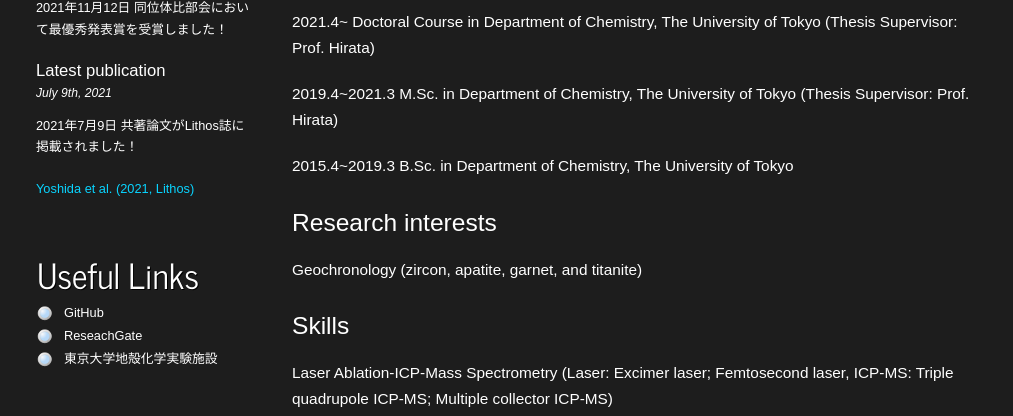
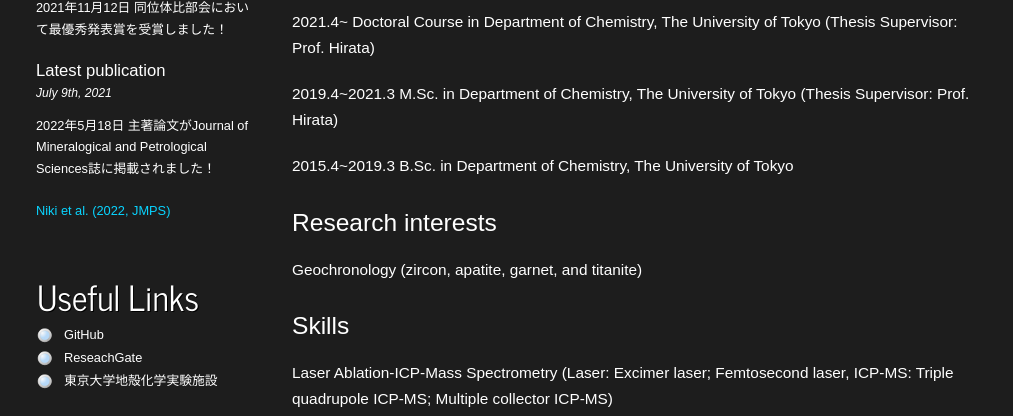
Before and after one commit to sotaniki/sotaniki.github.io, a plain HTML site: page index.html in a window 1280 px wide. Shown: the part 681-1097 px from the top of the page, without its empty margins (133-1146 px from the left). Drawn offline with Linux system fonts and the light colour scheme.

Commit message:
Update index.html

```diff
--- a/index.html
+++ b/index.html
@@ -71,8 +71,8 @@
 
           <h4>Latest publication</h4>
           <h5>July 9th, 2021</h5>
-          <p>2021年7月9日 共著論文がLithos誌に掲載されました！<br /><!--<a href="#">Read more</a></p>-->
-          <p><a href="https://doi.org/10.1016/j.lithos.2021.106349">Yoshida et al. (2021, Lithos)</a><br /><!--<a href="#">Read more</a></p>-->
+          <p>2022年5月18日 主著論文がJournal of Mineralogical and Petrological Sciences誌に掲載されました！<br /><!--<a href="#">Read more</a></p>-->
+          <p><a href="https://doi.org/10.2465/jmps.210814">Niki et al. (2022, JMPS)</a><br /><!--<a href="#">Read more</a></p>-->
 
         </div>
         <div class="sidebar">
```
